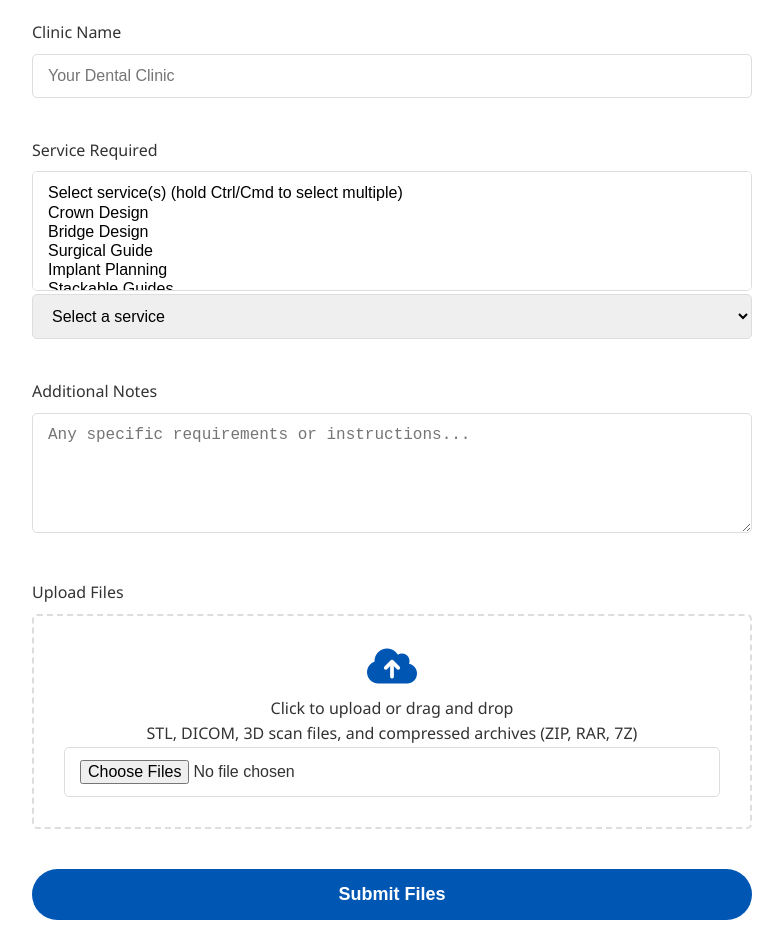
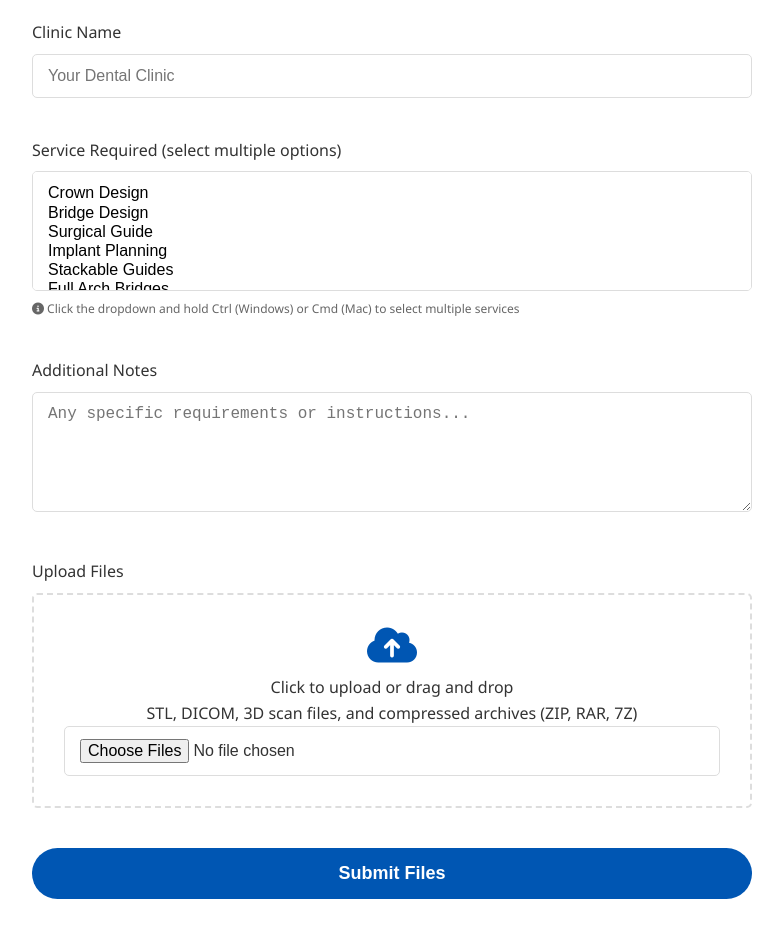
Before and after one commit to hosammistro-cmd/Landing-page, a plain HTML site: page index.html in a window 1280 px wide. Shown: the part 2940-3875 px from the top of the page, without its empty margins (248-1031 px from the left). Drawn offline with Linux system fonts and the light colour scheme.

Commit message:
Enhance service selection in upload form to allow multiple options and provide user guidance

```diff
--- a/index.html
+++ b/index.html
@@ -753,9 +753,8 @@
             <input type="text" id="clinic" name="clinic" placeholder="Your Dental Clinic" required>
           </div>
           <div class="form-group">
-            <label for="service">Service Required</label>
-            <select id="service" name="service" multiple required style="min-height: 120px;">
-              <option value="">Select service(s) (hold Ctrl/Cmd to select multiple)</option>
+            <label for="service">Service Required (select multiple options)</label>
+            <select id="service" name="service[]" multiple required style="min-height: 120px;">
               <option value="crown">Crown Design</option>
               <option value="bridge">Bridge Design</option>
               <option value="implant-guide">Surgical Guide</option>
@@ -769,14 +768,10 @@
               <option value="prosthetic">Prosthetic Design</option>
               <option value="other">Other</option>
             </select>
-            <select id="service" name="service" required>
-              <option value="">Select a service</option>
-              <option value="crown">Crown Design</option>
-              <option value="bridge">Bridge Design</option>
-              <option value="implant-guide">Surgical Guide</option>
-              <option value="prosthetic">Prosthetic Design</option>
-              <option value="other">Other</option>
-            </select>
+            <p class="select-help" style="font-size: 12px; color: #666; margin-top: 5px;">
+              <i class="fas fa-info-circle"></i>
+              Click the dropdown and hold Ctrl (Windows) or Cmd (Mac) to select multiple services
+            </p>
           </div>
           <div class="form-group">
             <label for="notes">Additional Notes</label>
```
